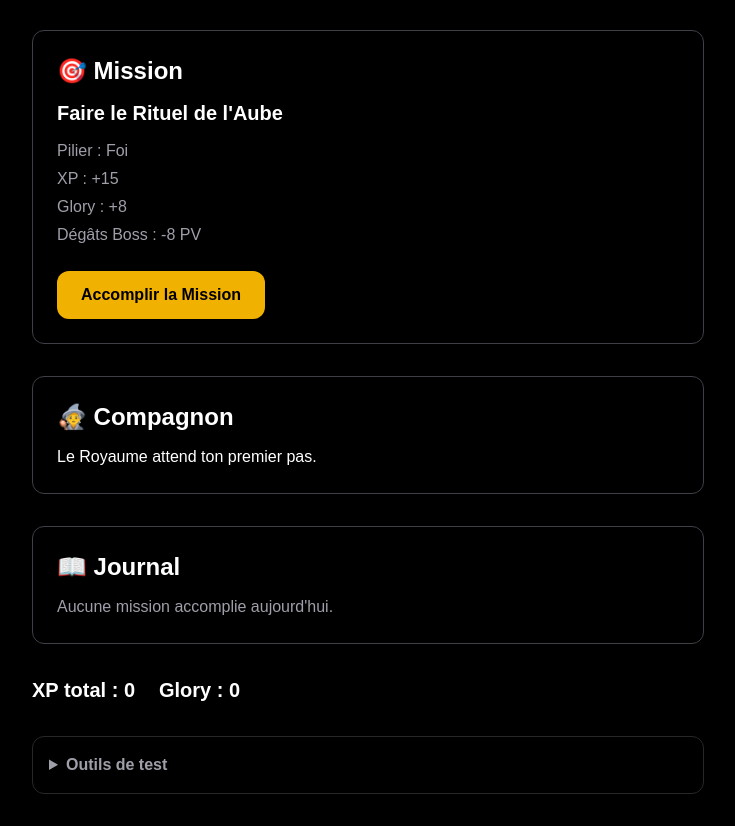
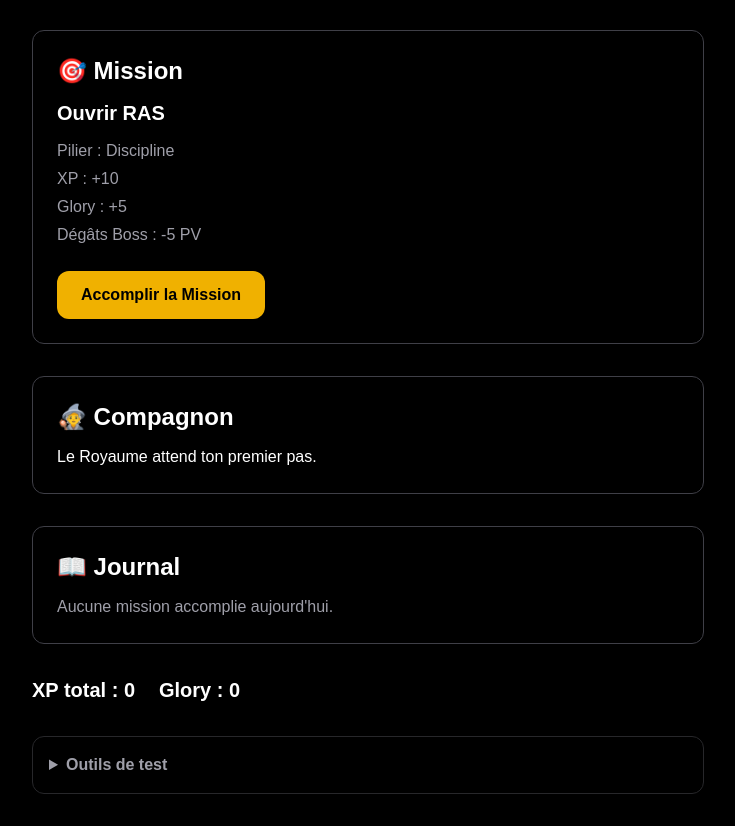
Before and after one commit to RobinWhitman/ras, a Next.js app: page / in a window 1280 px wide. Shown: the part 1686-2512 px from the top of the page, without its empty margins (272-1007 px from the left). Built offline with nearby package versions, Linux system fonts and the light colour scheme.

Commit message:
Sprint 15 - Missions rituel aube

```diff
--- a/src/data/game.ts
+++ b/src/data/game.ts
@@ -44,16 +44,16 @@ export const rituals: Ritual[] = [
 
 export const missions: Mission[] = [
   {
-    id: "mission-aube",
+    id: "mission-ouvrir-ras",
     chapterId: "chapter-ras",
     bossId: "boss-chaos",
     projectId: "project-ras-v1",
     ritualId: "ritual-aube",
-    title: "Faire le Rituel de l'Aube",
-    pillar: "Foi",
-    xp: 15,
-    glory: 8,
-    damage: 8,
+    title: "Ouvrir RAS",
+    pillar: "Discipline",
+    xp: 10,
+    glory: 5,
+    damage: 5,
   },
   {
     id: "mission-eau",
@@ -68,16 +68,40 @@ export const missions: Mission[] = [
     damage: 5,
   },
   {
-    id: "mission-seance",
+    id: "mission-priere",
     chapterId: "chapter-ras",
     bossId: "boss-chaos",
     projectId: "project-ras-v1",
     ritualId: "ritual-aube",
-    title: "Faire la séance prévue aujourd'hui",
-    pillar: "Force",
-    xp: 30,
-    glory: 15,
-    damage: 15,
+    title: "Faire une prière courte",
+    pillar: "Foi",
+    xp: 15,
+    glory: 8,
+    damage: 8,
+  },
+  {
+    id: "mission-plan",
+    chapterId: "chapter-ras",
+    bossId: "boss-chaos",
+    projectId: "project-ras-v1",
+    ritualId: "ritual-aube",
+    title: "Choisir la première action utile du jour",
+    pillar: "Discipline",
+    xp: 15,
+    glory: 8,
+    damage: 8,
+  },
+  {
+    id: "mission-mobilite",
+    chapterId: "chapter-ras",
+    bossId: "boss-chaos",
+    projectId: "project-ras-v1",
+    ritualId: "ritual-aube",
+    title: "Faire 5 minutes de mobilité",
+    pillar: "Santé",
+    xp: 20,
+    glory: 10,
+    damage: 10,
   },
 ];
 
```
